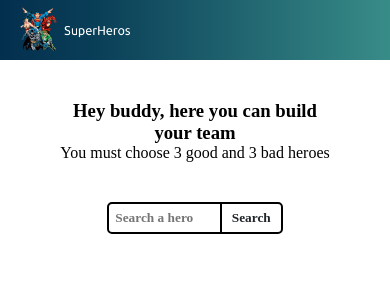
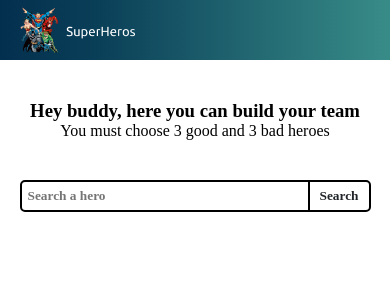
Before and after one commit to EmmaEG/superheros, a React (Create React App) app: page /home in a window 390 px wide. Shown: the top 300 px of the page. Built offline with nearby package versions, Linux system fonts and the light colour scheme; sample sign-in values are in the browser's storage.

Commit message:
finished mobile styles

```diff
--- a/src/components/login/Login.jsx
+++ b/src/components/login/Login.jsx
@@ -6,6 +6,7 @@ import Loading from "../Loading/Loading";
 import { useHistory } from "react-router-dom";
 import { useDispatch, useSelector } from "react-redux";
 import { login } from "../../redux/apiCalls";
+import { mobile } from '../../responsive'
 
 const Container = styled.div`
   width: 100vw;
@@ -16,6 +17,9 @@ const Container = styled.div`
   justify-content: center;
   align-items: center;
   background-size: cover;
+
+  ${mobile({ height: "100vh" })}
+
 `;
 
 const Wrapper = styled.div`
@@ -24,6 +28,7 @@ const Wrapper = styled.div`
   border-radius: 10px;
   background-color: white;
   position: absolute;
+  ${mobile({ width: "75vw" })}
 `;
 
 const Title = styled.h1`
--- a/src/components/search/SearchForm.jsx
+++ b/src/components/search/SearchForm.jsx
@@ -1,5 +1,6 @@
 import React, { useState } from "react";
 import styled from "styled-components";
+import { mobile } from "../../responsive";
 import { ErrorMessage, Field, Form, Formik } from "formik";
 
 import SearchResults from "../searchResults/SearchResults";
@@ -16,6 +17,8 @@ const Wrapper = styled.div`
   width: 45vw;
   justify-content: center;
   align-items: center;
+
+  ${mobile({ width: "90vw" })}
 `;
 
 const FomrWrapper = styled.div`
@@ -25,7 +28,7 @@ const FomrWrapper = styled.div`
 `;
 
 const Button = styled.button`
-font-weight: bold;
+  font-weight: bold;
   margin-left: -2px;
   border-top-left-radius: 0;
   border-bottom-left-radius: 0;
--- a/src/components/topbar/Topbar.jsx
+++ b/src/components/topbar/Topbar.jsx
@@ -6,11 +6,14 @@ import { NavLink } from "react-router-dom";
 import { useDispatch, useSelector } from "react-redux";
 import { logout } from "../../redux/userSlice";
 import { useHistory } from "react-router-dom";
+import { mobile } from "../../responsive";
 
 const Containter = styled.div`
   height: 60px;
   background: gray;
   background: linear-gradient(90deg, #032f4e, #0a3f58 25%, #388c88);
+
+  ${mobile({ position: "fixed", top: "0", width: "-webkit-fill-available", zIndex: "1" })}
 `;
 
 const Wrapper = styled.div`
@@ -23,6 +26,7 @@ const Wrapper = styled.div`
 const Image = styled.img`
   width: 110px;
   cursor: pointer;
+  ${mobile({ width: "115px" })}
 `;
 
 const Left = styled.div`
@@ -36,6 +40,7 @@ const Right = styled.div`
   display: flex;
   align-items: center;
   justify-content: flex-end;
+  ${mobile({ alignItems: "center", justifyContent: "center" })}
 `;
 
 const Button = styled.button`
@@ -49,7 +54,11 @@ const Button = styled.button`
   position: relative;
   transition: 2ms;
   cursor: pointer;
-  &:hover {background-color: #052e41};
+  &:hover {
+    background-color: #052e41;
+  }
+
+  ${mobile({ padding: "7px 3px" })}
 `;
 
 const Topbar = () => {
--- a/src/pages/detail/Details.jsx
+++ b/src/pages/detail/Details.jsx
@@ -1,16 +1,19 @@
 import { useHistory } from "react-router-dom";
 import { useState, useEffect } from "react";
 import styled from "styled-components";
+import { mobile } from "../../responsive";
 import axios from "axios";
 import { useLocation } from "react-router-dom";
 import Loading from "../../components/Loading/Loading";
 
-const Container = styled.div``;
+const Container = styled.div`
+`;
 
 const Wrapper = styled.div`
   display: flex;
   padding: 20px;
   justify-content: space-between;
+  ${mobile({ display: "flex", flexDirection: "column", marginTop: "50px" })}
 `;
 
 const Left = styled.div`
@@ -29,11 +32,14 @@ const Right = styled.div`
 
 const ImgContainer = styled.div`
   height: 80vh;
+  ${mobile({ height: "100%" })}
+
 `;
 
 const Img = styled.img`
   height: 100%;
   border-radius: 15px;
+  ${mobile({ height: "80%", width: "100%" })}
 `;
 
 const Button = styled.button`
@@ -130,11 +136,7 @@ const Details = () => {
                 <Strong>Workplace:</Strong> {heroDetails.work.base}
               </P>
             </DetailsWrapper>
-            <Button
-              onClick={() => history.goBack()}
-            >
-              Return
-            </Button>
+            <Button onClick={() => history.goBack()}>Return</Button>
           </Right>
         </Wrapper>
       ) : (
--- a/src/pages/home/Home.jsx
+++ b/src/pages/home/Home.jsx
@@ -1,5 +1,6 @@
 import React from "react";
 import styled from "styled-components";
+import { mobile } from "../../responsive";
 import SearchForm from "../../components/search/SearchForm";
 
 const Container = styled.div`
@@ -11,11 +12,13 @@ const Wrapper = styled.div`
   display: flex;
   flex-direction: column;
   width: 70vw;
+  ${mobile({ width: "100vw", padding: "10px", marginTop: "50px" })}
 `;
 
 const TitleWrapper = styled.div`
   text-align: center;
   margin-top: 40px;
+  ${mobile({ width: "100%" })}
 `;
 
 const SeacrhContainer = styled.div`
--- a/src/pages/team/Team.jsx
+++ b/src/pages/team/Team.jsx
@@ -2,9 +2,12 @@ import React from "react";
 import { Link } from "react-router-dom";
 import { useDispatch, useSelector } from "react-redux";
 import styled from "styled-components";
+import { mobile } from "../../responsive";
 import { deleteHero } from "../../redux/teamSlice";
 
-const Container = styled.div``;
+const Container = styled.div`
+
+`;
 
 const Wrapper = styled.div`
   background-color: gray;
@@ -19,6 +22,13 @@ const CardWrapper = styled.div`
   justify-content: center;
   padding: 50px;
   flex-wrap: wrap;
+
+  ${mobile({
+    display: "flex",
+    width: "-webkit-fill-available",
+    height: "100vh"
+
+  })}
 `;
 
 const CardContainer = styled.div`
@@ -104,6 +114,8 @@ const EmptyWrapper = styled.div`
   justify-content: center;
   align-items: center;
   height: calc(100vh - 60px);
+
+  ${mobile({ textAlign: "center", height: "100vh" })}
 `;
 
 const H5 = styled.h5`
@@ -113,6 +125,7 @@ const H5 = styled.h5`
 
 const H4 = styled.h4`
   color: #ffffff;
+  ${mobile({ width: "90%" })}
 `;
 
 const TitleWrapper = styled.div`
@@ -141,7 +154,9 @@ const Team = () => {
     <Container>
       {team.heroes.length === 0 ? (
         <EmptyWrapper>
-          <H4>For now... Your team is empty, go home page and search your hero</H4>
+          <H4>
+            For now... Your team is empty, go home page and search your hero
+          </H4>
         </EmptyWrapper>
       ) : (
         <Wrapper>
--- /dev/null
+++ b/src/responsive.js
@@ -0,0 +1,9 @@
+import { css } from "styled-components";
+
+export const mobile = (props) => {
+  return css`
+    @media only screen and (max-width: 620px) {
+      ${props}
+    }
+  `;
+};
```
